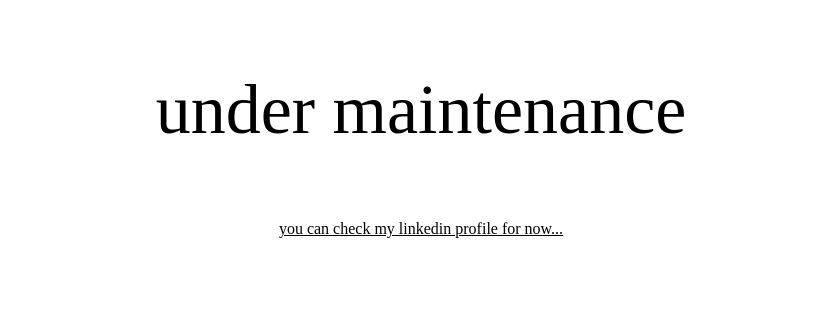
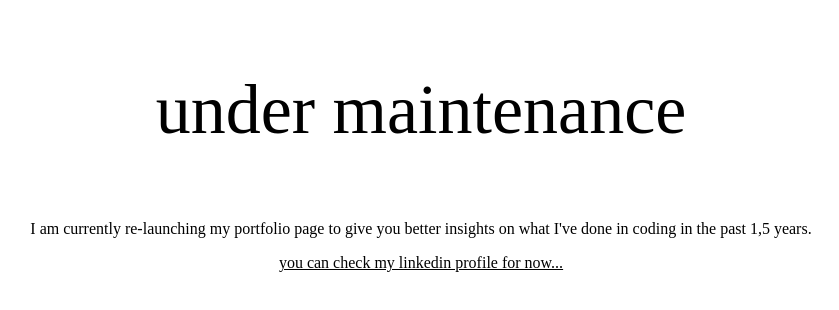
Before and after one commit to hal-9/portfolio-page, a plain HTML site: page index.html in a window 1280 px wide. Shown: the whole page, without its empty margins (219-1058 px from the left). Drawn offline with Linux system fonts and the light colour scheme.

Commit message:
under maintenance update

```diff
--- a/index.html
+++ b/index.html
@@ -14,6 +14,7 @@
 <body>
   <div class="page-container">
     <p class="maintenance">under maintenance</p>
+    <p>I am currently re-launching my portfolio page to give you better insights on what I've done in coding in the past 1,5 years.</p>
     <a href="https://www.linkedin.com/in/tuncay-aydin/">you can check my linkedin profile for now...</a>
   </div>
 </body>
```
